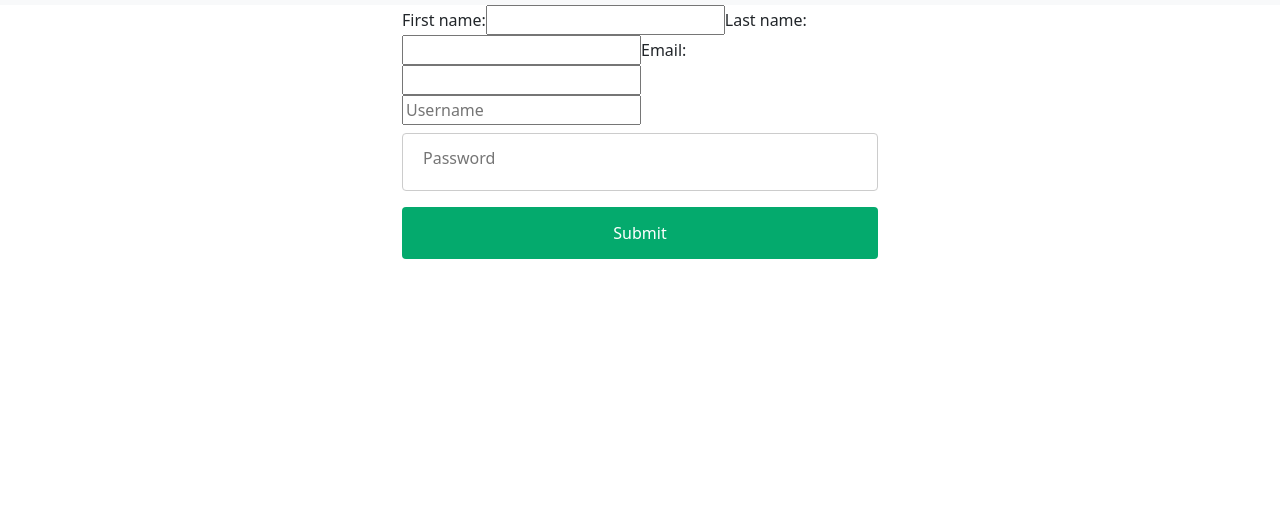
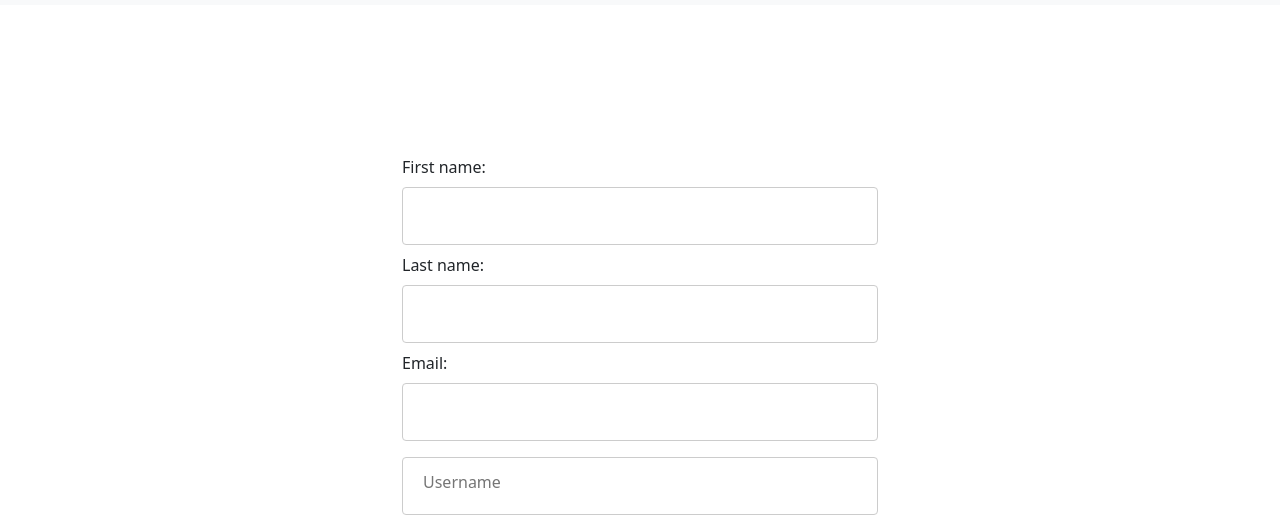
Before and after one commit to Minimage/StoryTime_App, a React app: page /signup in a window 1280 px wide. Shown: the part 73-593 px from the top of the page. Built offline with nearby package versions, Linux system fonts and the light colour scheme.

Commit message:
Fix styling on signup page and when a user logs in the signup btn will no longer be visable

```diff
--- a/src/front/styles/signup.css
+++ b/src/front/styles/signup.css
@@ -1,9 +1,14 @@
 #signup_form {
   width: 500px;
   height: 500px;
+
+  font-family: inherit;
+  font-size: inherit;
+  line-height: inherit;
+  margin-top: 150px;
+  /* background-color: blue; */
 }
-
-input[type="password"],
+input[type="text"],
 select {
   width: 100%;
   padding: 12px 20px 20px 20px;
```
